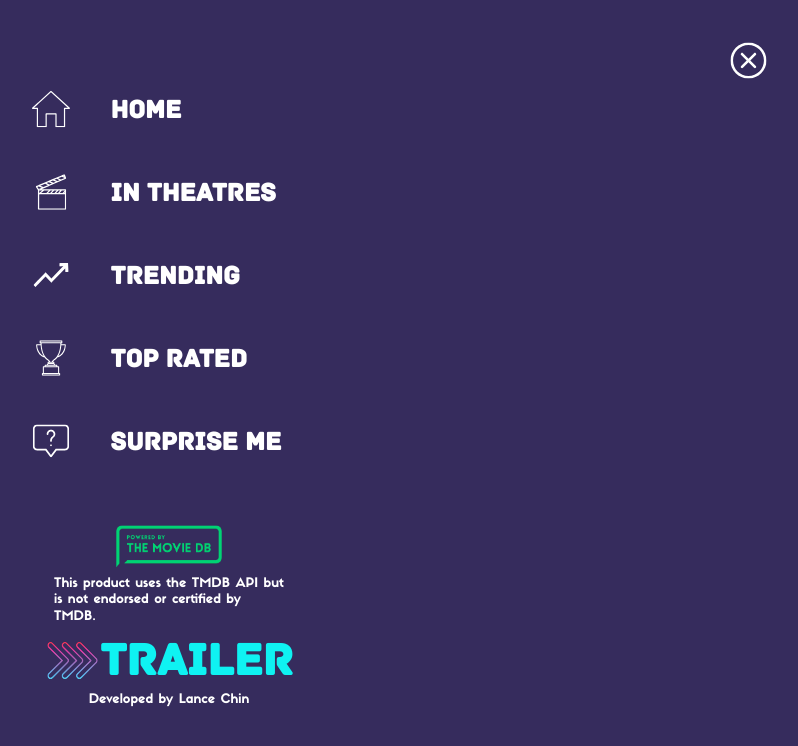
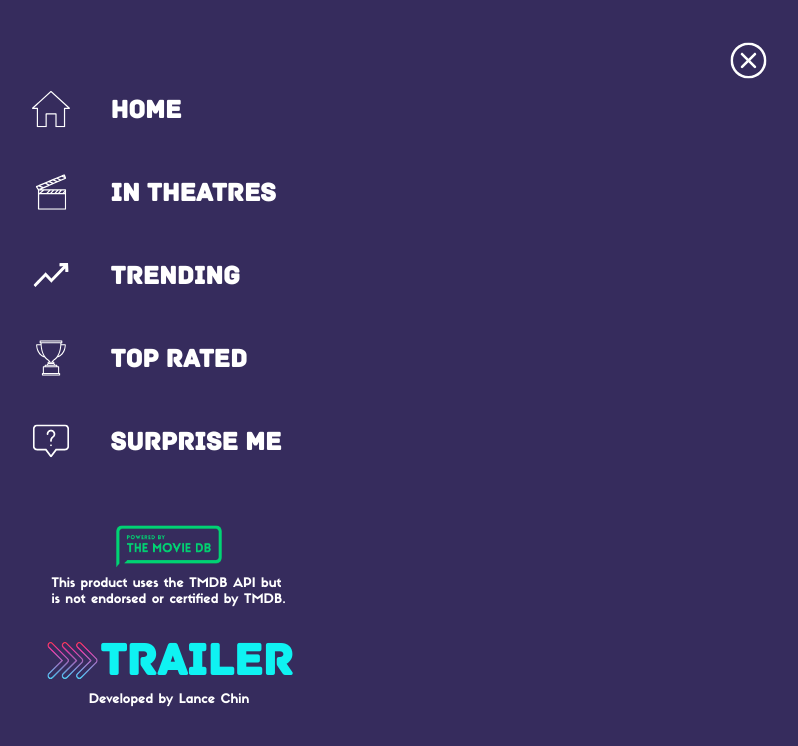
Before and after one commit to lancechincodes/trailer, a React (Create React App) app: page /navigate in a window 1280 px wide. Shown: the top 746 px of the page, without its empty margins (471-1269 px from the left). Built offline with nearby package versions, Linux system fonts and the light colour scheme; no server answers.

Commit message:
Fix width of attribution text

```diff
--- a/src/styles/NavMenu.css
+++ b/src/styles/NavMenu.css
@@ -75,7 +75,7 @@
     line-height: 1.3;
     color: white;
     margin-bottom: 0px;
-    width: 230px;
+    width: 235px;
     margin-top: 5px;
 }
 
```
